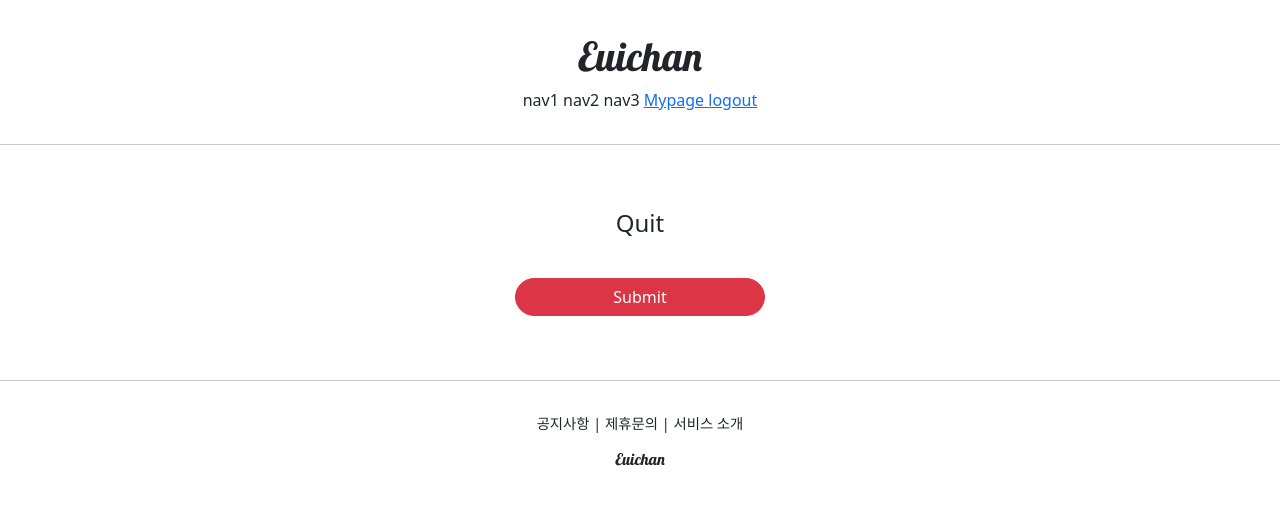
After one commit to euichan0927/Django, a Django app: page /account/delete/1 in a window 1280 px wide. The commit adds this page. Shown: the top 505 px of the page. Run offline with Django 4.2, Linux system fonts and the light colour scheme; data comes from the database, SQL or seed files in the repository; both versions use the stored data as it was after the commit; some libraries are stand-ins or nearby versions.

Commit message:
django course 26 commit

```diff
--- /dev/null
+++ b/accountapp/templates/accountapp/delete.html
@@ -0,0 +1,17 @@
+{% extends 'base.html' %}
+{% load bootstrap4 %}
+{% block content %}
+
+
+<div style="text-align: center; max-width: 500px; margin: 4rem auto">
+    <div class="mb-4">
+        <h4>Quit</h4>
+    </div>
+    <form action="{% url 'accountapp:delete' pk=user.pk %}" method="post">
+        {% csrf_token %}
+
+        <input type="submit" class="btn btn-danger rounded-pill col-6 mt-3">
+    </form>
+</div>
+
+{% endblock %}
--- a/accountapp/templates/accountapp/detail.html
+++ b/accountapp/templates/accountapp/detail.html
@@ -20,6 +20,12 @@
           Change Info
         </p>
       </a>
+
+      <a href="{% url 'accountapp:delete' pk=user.pk %}">
+        <p>
+          Quit
+        </p>
+      </a>
       {% endif %}
     </div>
   </div>
--- a/accountapp/urls.py
+++ b/accountapp/urls.py
@@ -2,7 +2,7 @@ from django.contrib.auth.views import LoginView, LogoutView
 from django.urls import path
 from django.views.generic import UpdateView
 
-from accountapp.views import hello_world, AccountCreateView, AccountDetailView, AccountUpdateView
+from accountapp.views import hello_world, AccountCreateView, AccountDetailView, AccountUpdateView, AccountDeleteView
 
 app_name="accountapp"
 
@@ -18,4 +18,5 @@ urlpatterns = [
     path('create/',AccountCreateView.as_view(), name='create'),
     path('detail/<int:pk>', AccountDetailView.as_view(), name='detail'),
     path('update/<int:pk>', AccountUpdateView.as_view(), name='update'),
+    path('delete/<int:pk>', AccountDeleteView.as_view(), name='delete'),
 ]
--- a/accountapp/views.py
+++ b/accountapp/views.py
@@ -6,7 +6,7 @@ from django.urls import reverse, reverse_lazy
 
 from accountapp.forms import AccountUpdateForm
 from accountapp.models import HelloWorld
-from django.views.generic import CreateView, DetailView, UpdateView
+from django.views.generic import CreateView, DetailView, UpdateView, DeleteView
 
 
 # Create your views here.
@@ -26,14 +26,14 @@ def hello_world(request):
         return render(request, 'accountapp/hello_world.html', context={'hello_world_list': hello_world_list})
 
 class AccountCreateView(CreateView):
-    model = User
-    form_class = UserCreationForm
+    model = User  #장고에서는 기본적으로 제공하는 model 따로 지정 x
+    form_class = UserCreationForm  #이것도 장고에서 기본적으로 제공
     success_url = reverse_lazy('accountapp:hello_world')
     template_name = 'accountapp/create.html'
 
 class AccountDetailView(DetailView):
     model = User
-    context_object_name = 'target_user'
+    context_object_name = 'target_user'   #user 모델의 별명 느낌.
     template_name ='accountapp/detail.html'
 
 class AccountUpdateView(UpdateView):
@@ -41,3 +41,8 @@ class AccountUpdateView(UpdateView):
     form_class = AccountUpdateForm
     success_url = reverse_lazy('accountapp:hello_world')
     template_name = 'accountapp/update.html'
+
+class AccountDeleteView(DeleteView):
+    model = User
+    success_url = reverse_lazy('accountapp:login')
+    template_name = 'accountapp/delete.html'
--- a/templates/header.html
+++ b/templates/header.html
@@ -12,6 +12,10 @@
             <span>login</span>
         </a>
 
+        <a href="{% url 'accountapp:create' %}">
+            <span>SignUp</span>
+        </a>
+
         {% else %}
         <a href ="{% url 'accountapp:detail' pk=user.pk %}">
             <span>Mypage</span>
```
Also changed, not shown: db.sqlite3.
